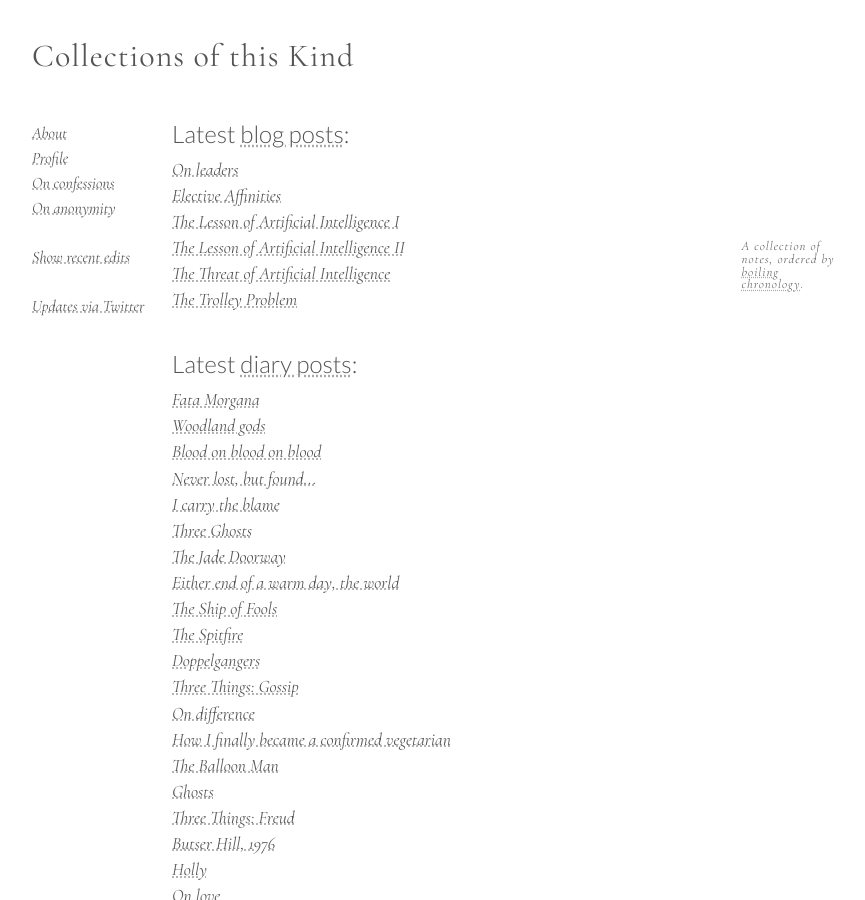
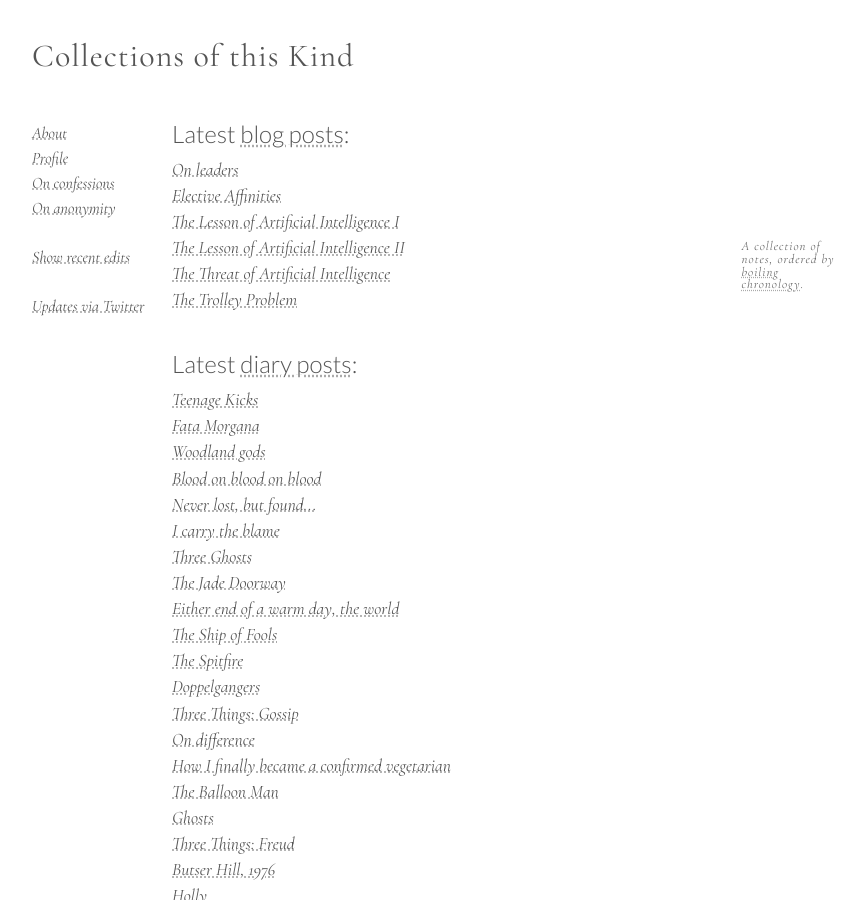
Before and after one commit to CollectionsOfThisKind/collectionsofthiskind.github.io, a Jekyll site: the page built from index.html, in a window 1280 px wide and 900 px high. Shown: the whole window, without its empty margins (78-943 px from the left). Built offline with Jekyll 4.4.1, drawn with Linux system fonts in a browser that asks for light colours.

Commit message:
Add files via upload

```diff
--- a/index.html
+++ b/index.html
@@ -48,6 +48,8 @@ A collection of notes, ordered by <a href="/pages/about/boiling.html">boiling ch
 
 
 <ul class="new">
+
+<li><a href="pages/diary/teens.html">Teenage Kicks</a></li>
 <li><a href="pages/diary/town.html">Fata Morgana</a></li>
 <li><a href="pages/diary/silvian.html">Woodland gods</a></li>
 <li><a href="pages/diary/harm.html">Blood on blood on blood</a></li>
```
